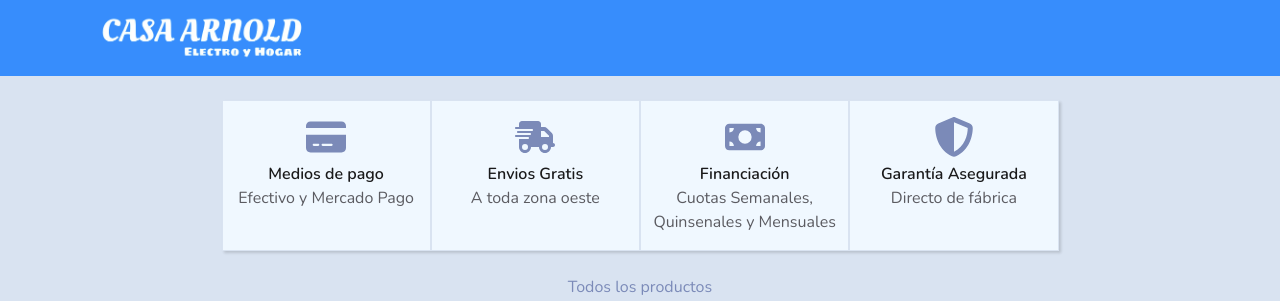
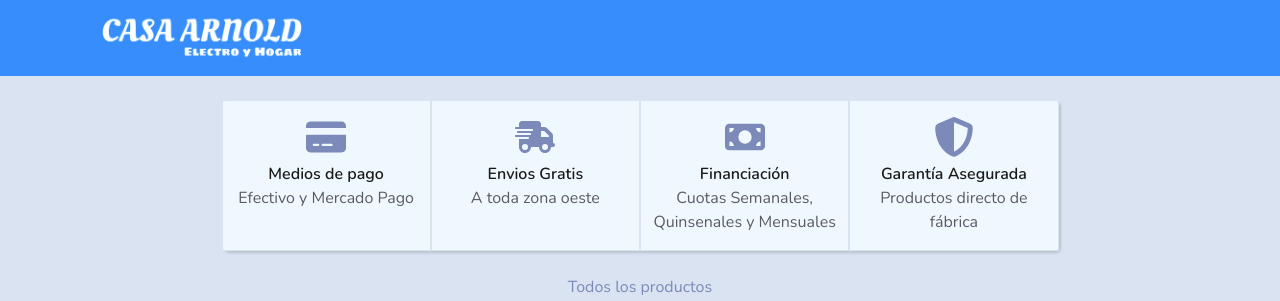
Before and after one commit to franvigna/casa-arnold-fv, a React (Create React App) app: page / in a window 1280 px wide. Shown: the top 301 px of the page. Built offline with nearby package versions, Linux system fonts and the light colour scheme.

Commit message:
longitud de texto de producto acondicionador

```diff
--- a/src/components/AboutUs.js
+++ b/src/components/AboutUs.js
@@ -46,7 +46,7 @@ const AboutUs = () => {
                             icon={faShieldHalved}
                         />
                         <p className='about-title'>Garantía Asegurada</p>
-                        <p className='about-text '>Directo de fábrica</p>
+                        <p className='about-text '>Productos directo de fábrica</p>
                     </Col>
 
 
--- a/src/index.css
+++ b/src/index.css
@@ -84,6 +84,8 @@ h3{
     background-color:aliceblue;
     box-shadow: rgba(0, 0, 0, 0.15) 1.95px 1.95px 2.6px;
     max-width: 75%;
+    border-radius: 5px;
+
 }
 .about-card{
     border: 1px rgb(217,227,241) solid;
--- a/src/products.js
+++ b/src/products.js
@@ -89,7 +89,7 @@ const products = [
     },
     {
         _id: 10,
-        name: 'Aire Split Philco f/c 3350Watts',
+        name: 'Aire Acondicionado Split Philco f/c 3350Watts',
         image: '/images/AireSplitPhilco3350watts.jpg',
         description:
             'Eficiencia energética clase A. Refrigerante ecológico R410a. Display oculto. Control remoto multifunción. Barrido de aire automático. Súper silencioso. Función sleep. Timer programable. Filtros lavables.',
```
